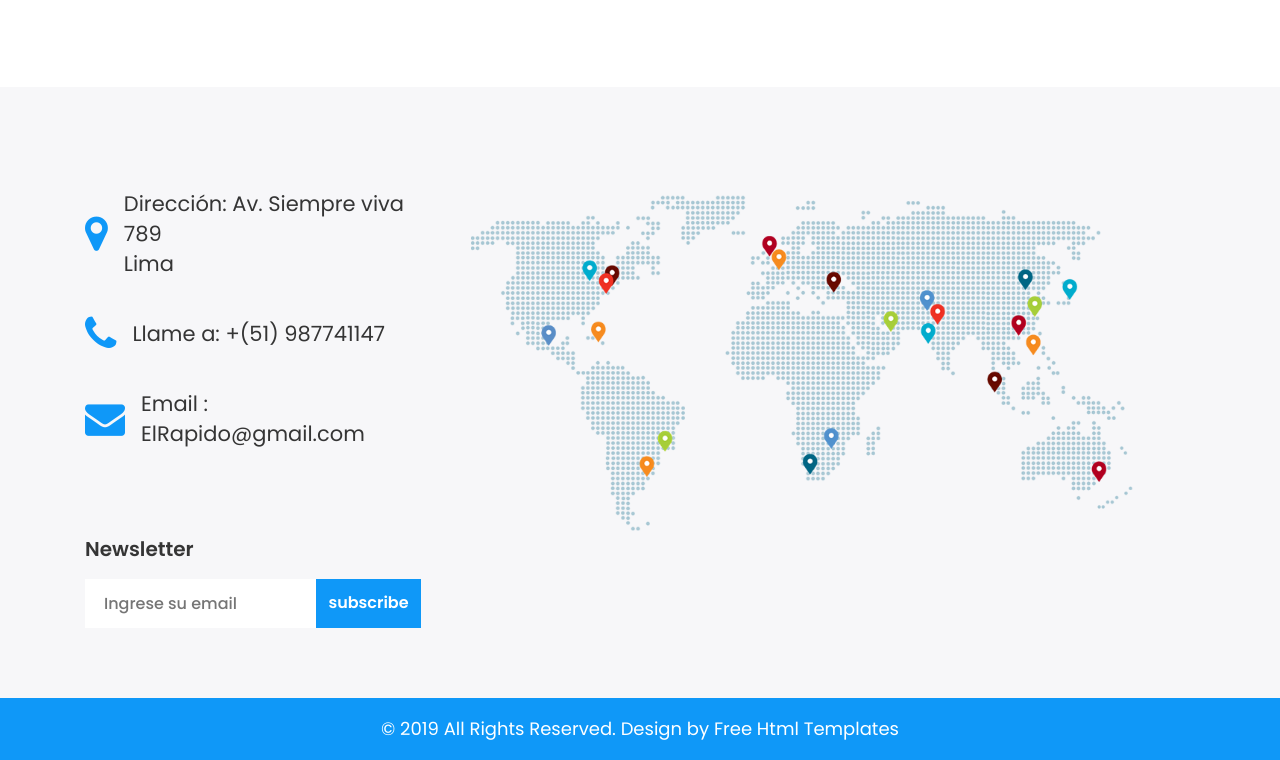
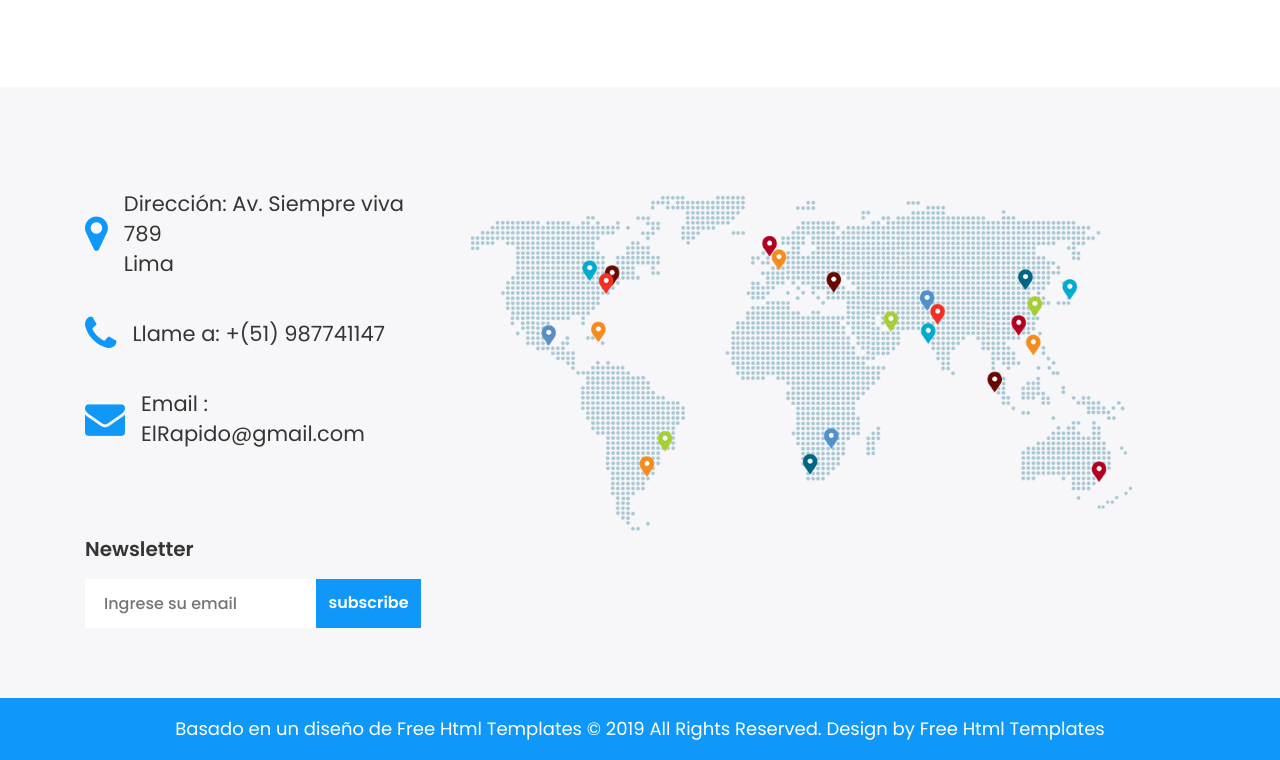
Before and after one commit to BrianPW94/El-rapido, a plain HTML site: page index.html in a window 1280 px wide. Shown: the part 5110-5870 px from the top of the page. Drawn offline with nearby package versions, Linux system fonts and the light colour scheme; files whose address does not match are found by name.

Commit message:
Update index.html

```diff
--- a/index.html
+++ b/index.html
@@ -593,7 +593,7 @@
                <div class="container">
                   <div class="row">
                      <div class="col-md-12">
-                        <p>© 2019 All Rights Reserved. Design by<a href="https://html.design/"> Free Html Templates</a></p>
+                        <p> Basado en un diseño de Free Html Templates © 2019 All Rights Reserved. Design by<a href="https://html.design/"> Free Html Templates</a></p>
                      </div>
                   </div>
                </div>
```
